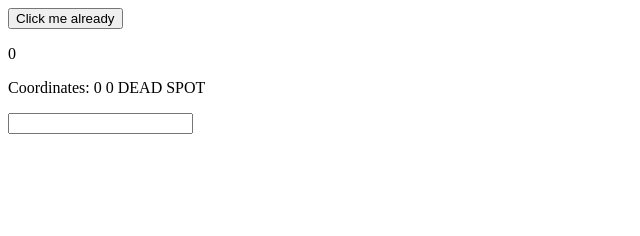
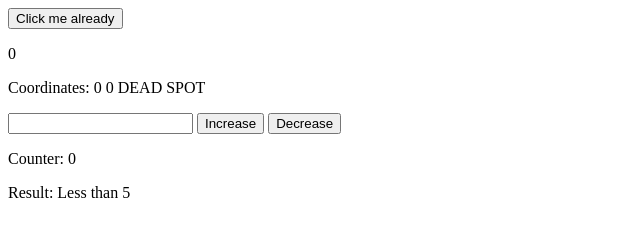
Before and after one commit to ColinFendrick/VueJS, a plain HTML site: page Counter/index.html in a window 1280 px wide. Shown: the whole page, without its empty margins (0-640 px from the left). Drawn offline with nearby package versions, Linux system fonts and the light colour scheme.

Commit message:
Computed properties

```diff
--- a/Counter/app.js
+++ b/Counter/app.js
@@ -2,13 +2,16 @@ new Vue({
 	el: "#app",
 	data: {
 		counter: 0,
+		result: "",
 		x: 0,
 		y: 0
 	},
+	computed: {
+		output: function() {
+			return this.counter > 5 ? "Greater than 5" : "Less than 5";
+		}
+	},
 	methods: {
-		increase: function(step) {
-			this.counter += step;
-		},
 		updateCoordinates: function(event) {
 			this.x = event.clientX;
 			this.y = event.clientY;
--- a/Counter/index.html
+++ b/Counter/index.html
@@ -8,6 +8,10 @@
     <span v-on:mousemove.stop="">DEAD SPOT</span>
   </p>
   <input type="text" v-on:keyup.enter="alertme">
+  <button v-on:click="counter++">Increase</button>
+  <button v-on:click="counter--">Decrease</button>
+  <p>Counter: {{ counter }}</p>
+  <p>Result: {{ output }}</p>
 </div>
 
 <script src="app.js"></script>
```
Also changed, not shown: 1 other file.
